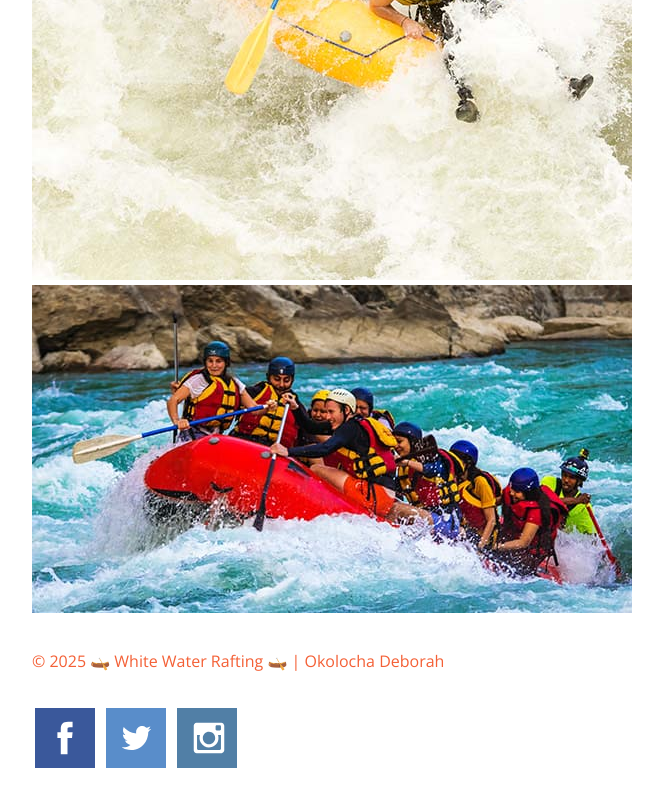
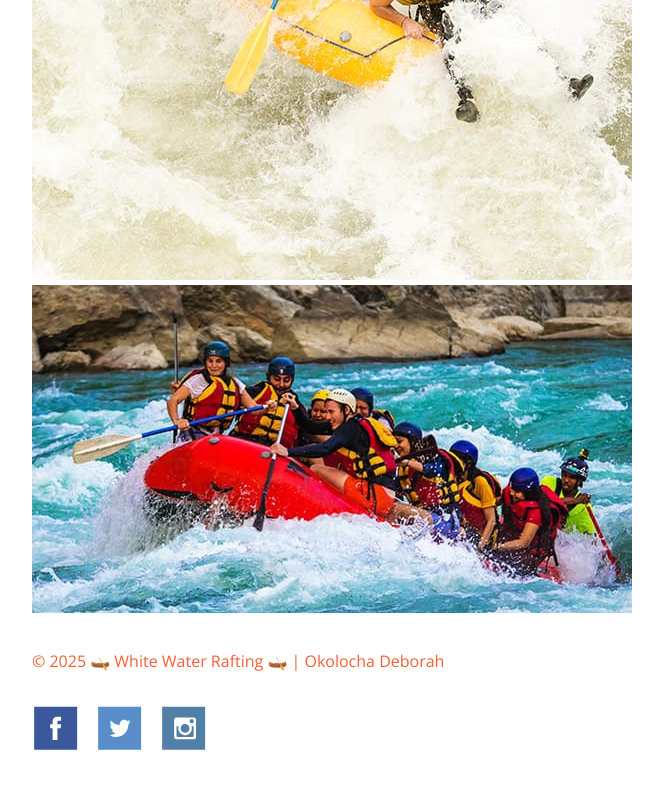
Before and after one commit to Debbilicious/wdd130, a plain HTML site: page wwr/about.html in a window 1280 px wide. Shown: the part 2393-3193 px from the top of the page, without its empty margins (212-875 px from the left). Drawn offline with nearby package versions, Linux system fonts and the light colour scheme.

Commit message:
Add rafting page and rafting css page

```diff
--- a/wwr/about.html
+++ b/wwr/about.html
@@ -8,9 +8,9 @@
   <meta name="author" content="Okolocha Deborah" />
 
   <!-- Fonts -->
-  <link rel="preconnect" href="https://fonts.googleapis.com" />
-  <link rel="preconnect" href="https://fonts.gstatic.com" crossorigin />
-  <link href="https://fonts.googleapis.com/css2?family=Bebas+Neue&family=Open+Sans&display=swap" rel="stylesheet" />
+  <link rel="preconnect" href="https://fonts.googleapis.com">
+<link rel="preconnect" href="https://fonts.gstatic.com" crossorigin>
+<link href="https://fonts.googleapis.com/css2?family=Bebas+Neue&family=Open+Sans:ital,wght@0,300..800;1,300..800&display=swap" rel="stylesheet">
 
   <!-- CSS -->
   <link rel="stylesheet" href="styles/rafting.css">
@@ -69,4 +69,5 @@
       </a>
     </nav>
   </footer>
+  </body>
 </html>
--- a/wwr/styles/rafting.css
+++ b/wwr/styles/rafting.css
@@ -33,8 +33,20 @@
   padding: 8px;
 }
 
+.socialmedia {
+  display: flex;
+  justify-content: flex-start;
+  align-items: center;
+  gap: 16px; /* Space between social media icons */
+  margin-top: 8px;
+}
+
 .socialmedia a {
   text-decoration: none;
+}
+.socialmedia img {
+  width: auto; /* Adjust size as needed */
+  height: 48px; /* Adjust size as needed */
 }
 
 /* Hero Section */
```
